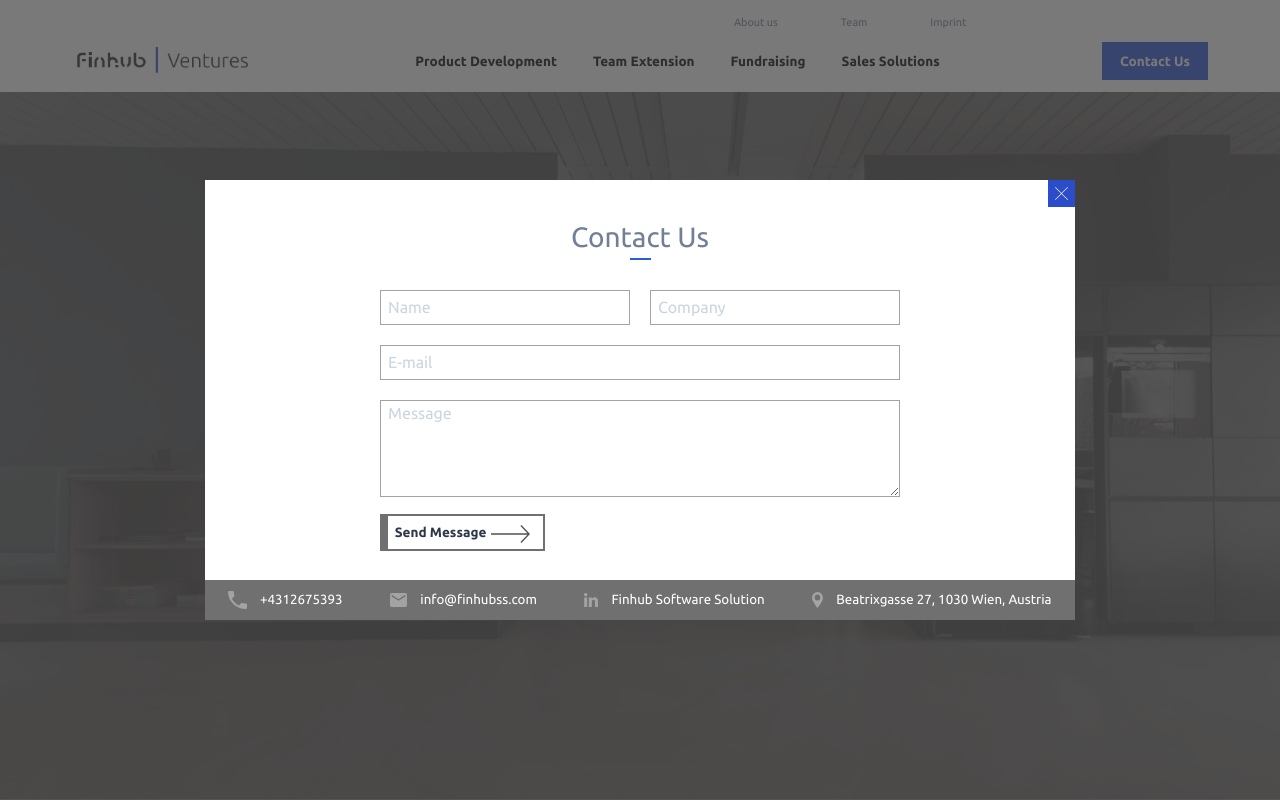
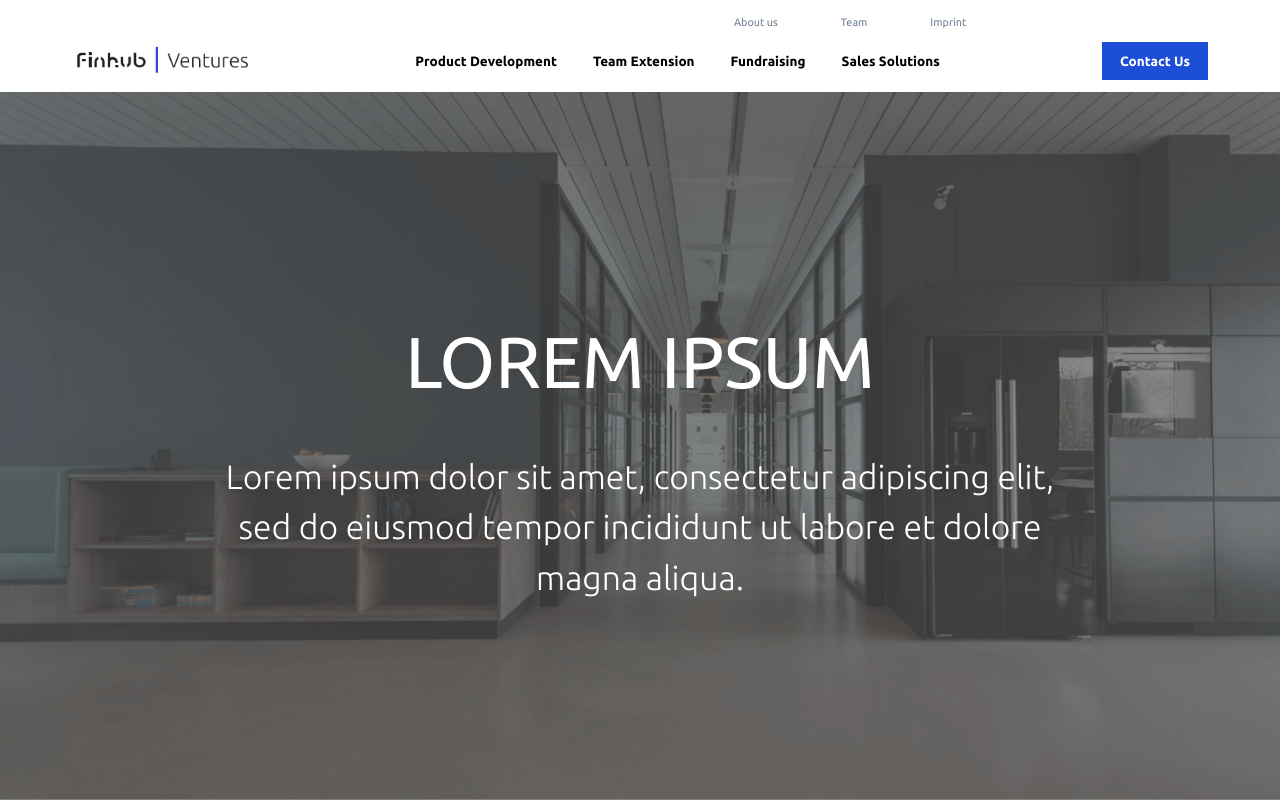
Before and after one commit to blry/fh, a Next.js app: page / in a window 1280 px wide. Shown: the top 800 px of the page. Built offline with nearby package versions, Linux system fonts and the light colour scheme.

Commit message:
add and set form to modal contact us

```diff
--- a/src/layout/Navbar.tsx
+++ b/src/layout/Navbar.tsx
@@ -18,6 +18,10 @@ export default function Navbar() {
   const ModalHandler = (e: any) => {
     e.preventDefault();
     setModal(!modal);
+  };
+
+  const closeModalCallback = () => {
+    setModal(false);
   };
 
   return (
@@ -82,7 +86,10 @@ export default function Navbar() {
               alt=""
             />
           </button>
-          <ModalContactUs />
+          <ModalContactUs
+            closeModalCallback={closeModalCallback}
+            modal={modal}
+          />
         </nav>
       </div>
 
--- a/src/styles/global.css
+++ b/src/styles/global.css
@@ -24,3 +24,22 @@ body {
     }
   }
 }
+
+.close-button-modal {
+  cursor: pointer;
+}
+
+.close-button-modal:hover {
+  background-color: #ea3b3b !important;
+  transition: .5s;
+}
+
+.modal-contactus-input:hover {
+  border-color: #2C4DCA !important;
+}
+
+.modal-contactus-send-button:hover {
+  border-color: #2C4DCA !important;
+  border-left-width: 13px;
+  transition: .5s;
+}
--- a/src/templates/ContactUsForm.tsx
+++ b/src/templates/ContactUsForm.tsx
@@ -1,3 +1,9 @@
+/* eslint-disable unused-imports/no-unused-vars */
+import React, { useState } from 'react';
+
+const ContactFormUs = () => {
+  const [submit, setSubmit] = useState(false);
+
   const styles = {
     container: {
       width: '520px',
@@ -30,6 +36,7 @@ const styles = {
       width: '100%',
       padding: '0 7px',
       margin: '10px 0',
+      resize: 'none' as 'none',
     },
     buttonLink: {
       borderColor: '#707070',
@@ -39,27 +46,75 @@ const styles = {
       display: 'flex',
       justifyContent: 'center',
     },
+    resultMessageContainer: {
+      display: submit ? 'flex' : 'none',
+      justifyContent: 'center',
+      marginTop: '10px',
+    },
+    rezultMessageText: {
+      color: '#2C4DCA',
+      fontSize: '12pt',
+    },
   };
 
-const ContactFormUs = () => {
   return (
     <>
+      <form
+        onSubmit={(e: React.SyntheticEvent) => {
+          e.preventDefault();
+          const target = e.target as typeof e.target & {
+            name: { value: string };
+            company: { value: string };
+            email: { value: string };
+            message: { value: string };
+          };
+          const name = target.name?.value;
+          const company = target.company?.value;
+          const email = target.email?.value;
+          const message = target.message?.value;
+          console.log(name, company, email, message);
+          setSubmit(true);
+        }}
+      >
         <div style={styles.container}>
           <div style={styles.firstLineInputsContainer}>
-          <input type="text" placeholder="Name" style={styles.input} />
-          <input type="text" placeholder="Company" style={styles.input} />
+            <input
+              type="text"
+              placeholder="Name"
+              name="name"
+              style={styles.input}
+              className="modal-contactus-input"
+            />
+            <input
+              type="text"
+              placeholder="Company"
+              name="company"
+              style={styles.input}
+              className="modal-contactus-input"
+            />
           </div>
           <div>
-          <input type="email" placeholder="E-mail" style={styles.inputLarge} />
-          <textarea placeholder="Message" style={styles.textarea}></textarea>
+            <input
+              type="email"
+              placeholder="E-mail"
+              name="email"
+              style={styles.inputLarge}
+              className="modal-contactus-input"
+            />
+            <textarea
+              placeholder="Message"
+              style={styles.textarea}
+              name="message"
+              className="modal-contactus-input"
+            ></textarea>
           </div>
-        <div>
+          <div style={styles.buttonContainer}>
             <a
               href="#"
               style={styles.buttonLink}
-            className=" text-gray-800 flex text-sm font-bold border-2 p-1.5 border-l-8 "
+              className=" text-gray-800 flex text-sm font-bold border-2 p-1.5 border-l-8 modal-contactus-send-button"
             >
-            Send Message
+              <input type="submit" value="Send Message" />
               <img
                 src="/icons/gray-arrow.svg"
                 alt=""
@@ -67,7 +122,11 @@ const ContactFormUs = () => {
               />
             </a>
           </div>
+          <div style={styles.resultMessageContainer}>
+            <p style={styles.rezultMessageText}>Your message has been sent</p>
           </div>
+        </div>
+      </form>
     </>
   );
 };
--- a/src/templates/ModalContactUs.tsx
+++ b/src/templates/ModalContactUs.tsx
@@ -4,18 +4,12 @@ import { useRouter } from 'next/router';
 
 import { ContactFormUs } from './ContactUsForm';
 
-// type IModalProps = {
-//   modal: React.Dispatch<React.SetStateAction<boolean>>;
-//   setModal: React.Dispatch<React.SetStateAction<any>>;
-// };
-
-const ModalContactUs = () => {
+const ModalContactUs = (props: any) => {
   const router = useRouter();
-  const modal = true;
 
   const styles = {
     modalContainer: {
-      display: modal ? 'flex' : 'none',
+      display: props.modal ? 'flex' : 'none',
       position: 'absolute' as 'absolute',
       width: '100%',
       height: '100vh',
@@ -25,7 +19,7 @@ const ModalContactUs = () => {
     },
     modalContent: {
       width: '870px',
-      height: '440px',
+      height: '490px',
       margin: 'auto',
       backgroundColor: 'white',
       flexDirection: 'column' as 'column',
@@ -76,7 +70,11 @@ const ModalContactUs = () => {
       <div className="flex" style={styles.modalContainer}>
         <div className="flex" style={styles.modalContent}>
           <div style={styles.closeRow}>
-            <div style={styles.closeContainer}>
+            <div
+              style={styles.closeContainer}
+              className="close-button-modal"
+              onClick={props.closeModalCallback}
+            >
               <img
                 src={`${router.basePath}/icons/icon-close-white.svg`}
                 alt="close"
@@ -88,6 +86,7 @@ const ModalContactUs = () => {
               <p style={styles.contentTitleText}>Contact Us</p>
               <span style={styles.span}></span>
             </div>
+
             <ContactFormUs />
           </div>
           <div style={styles.footer}>
```
Lines whose indentation alone changed are shown as unchanged.
